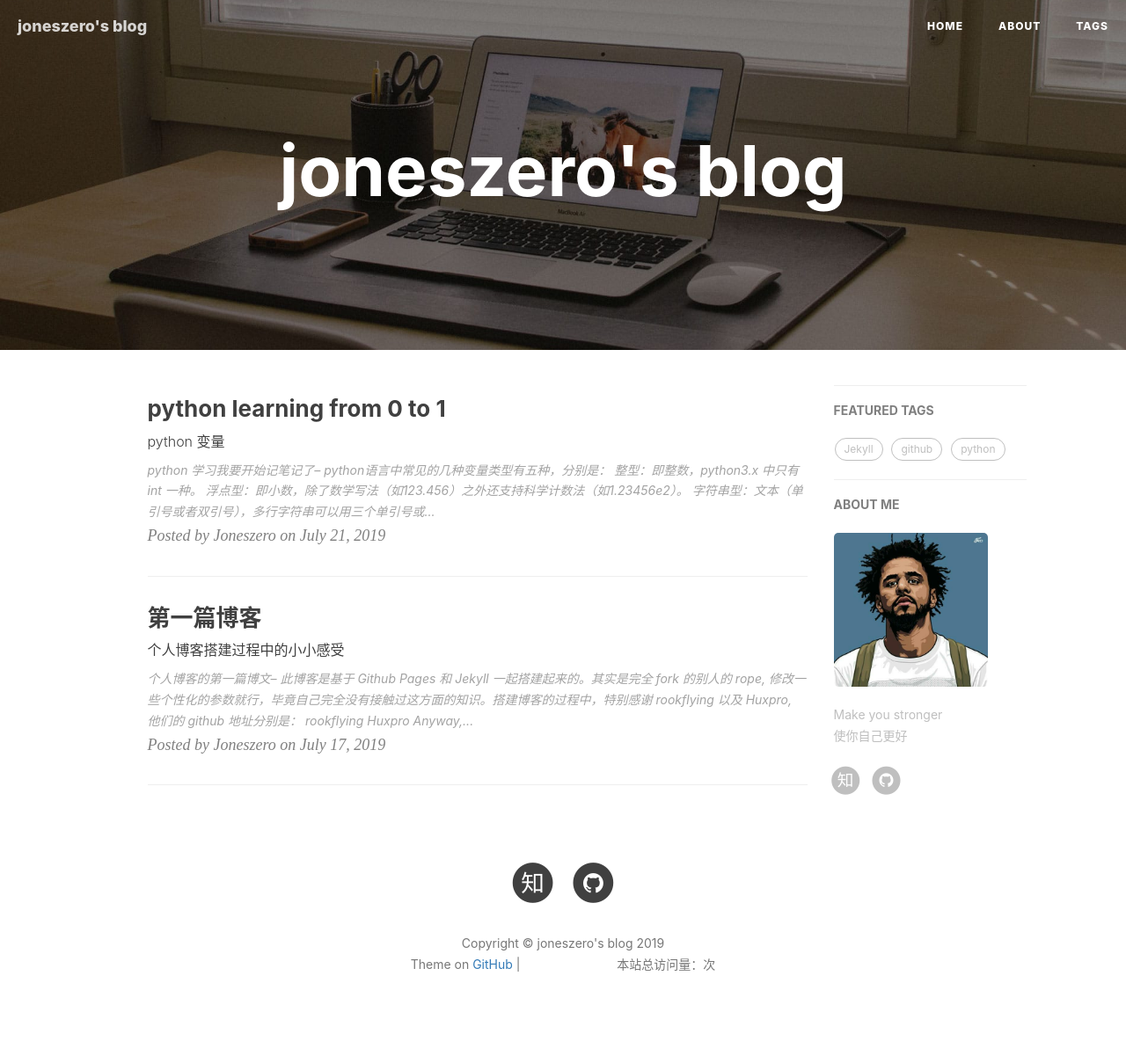
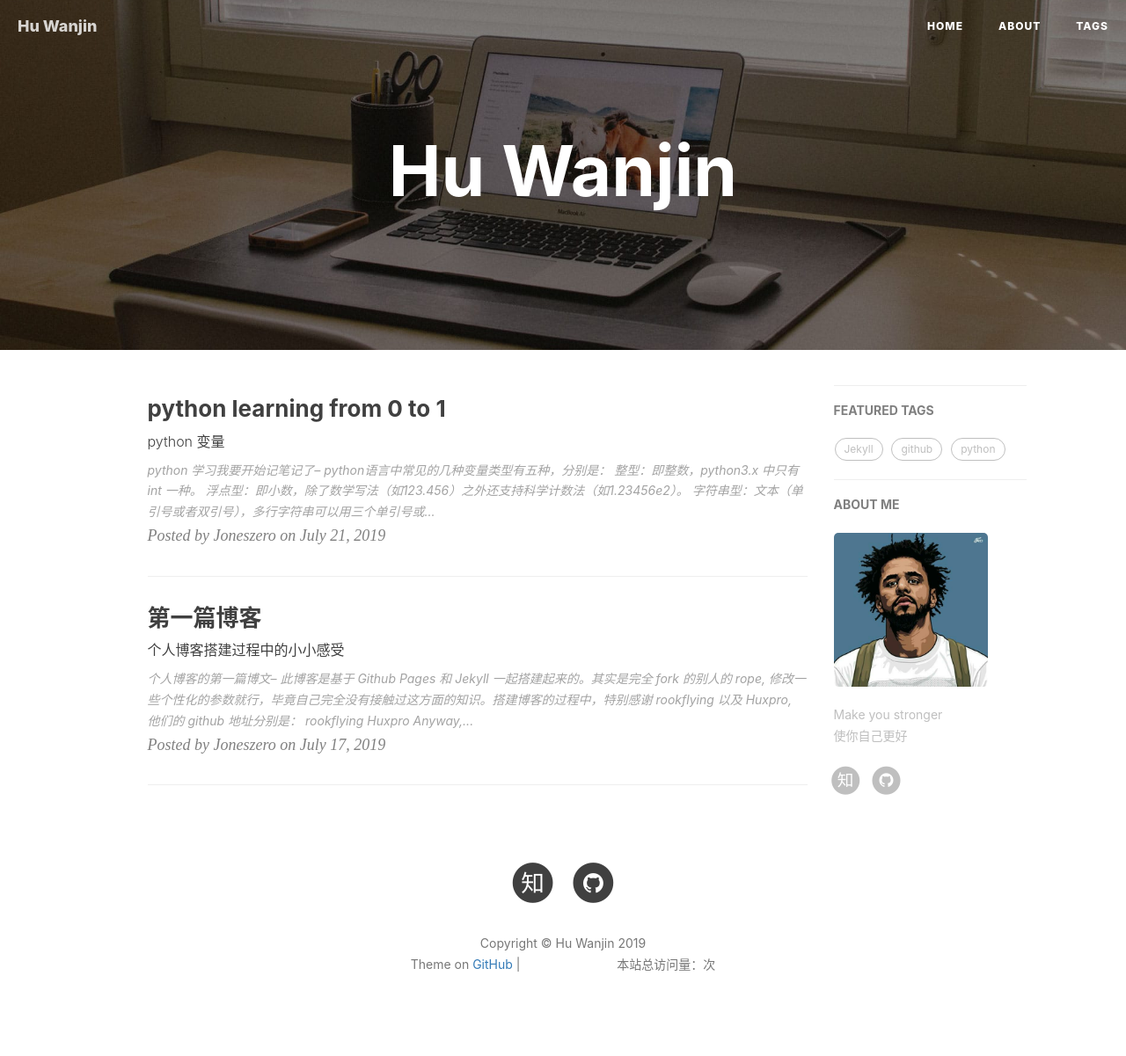
Before and after one commit to Joneszero/Joneszero.github.io, a Jekyll site: the page built from index.html, in a window 1280 px wide. Shown: the whole page at 88% size. Built offline with Jekyll 4.4.1, drawn with Linux system fonts in a browser that asks for light colours; nearby versions of some CDN libraries; the list of posts is cut into pages by our own code; comment, search, counter and statistics services are not loaded; grey boxes are pictures that could not be loaded.

Commit message:
Update _config.yml

```diff
--- a/_config.yml
+++ b/_config.yml
@@ -1,6 +1,6 @@
 # Site settings
-title: joneszero's blog
-SEOTitle: 胡万金的个人博客 | joneszero's blog
+title: Hu Wanjin
+SEOTitle: 胡万金的个人博客 | Hu wanjin
 header-img: img/home.jpg
 email:
 description: "Make you stronger"
```
